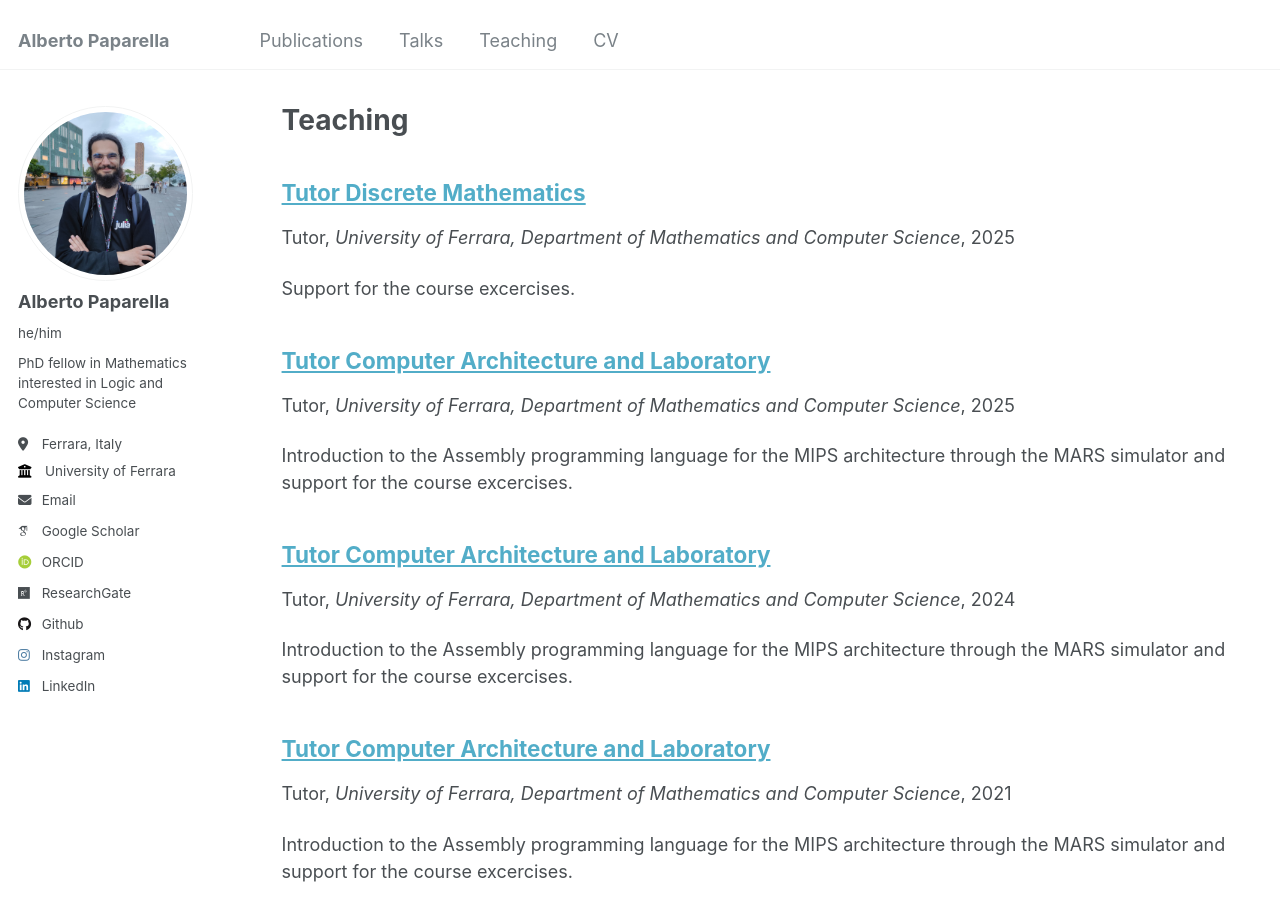
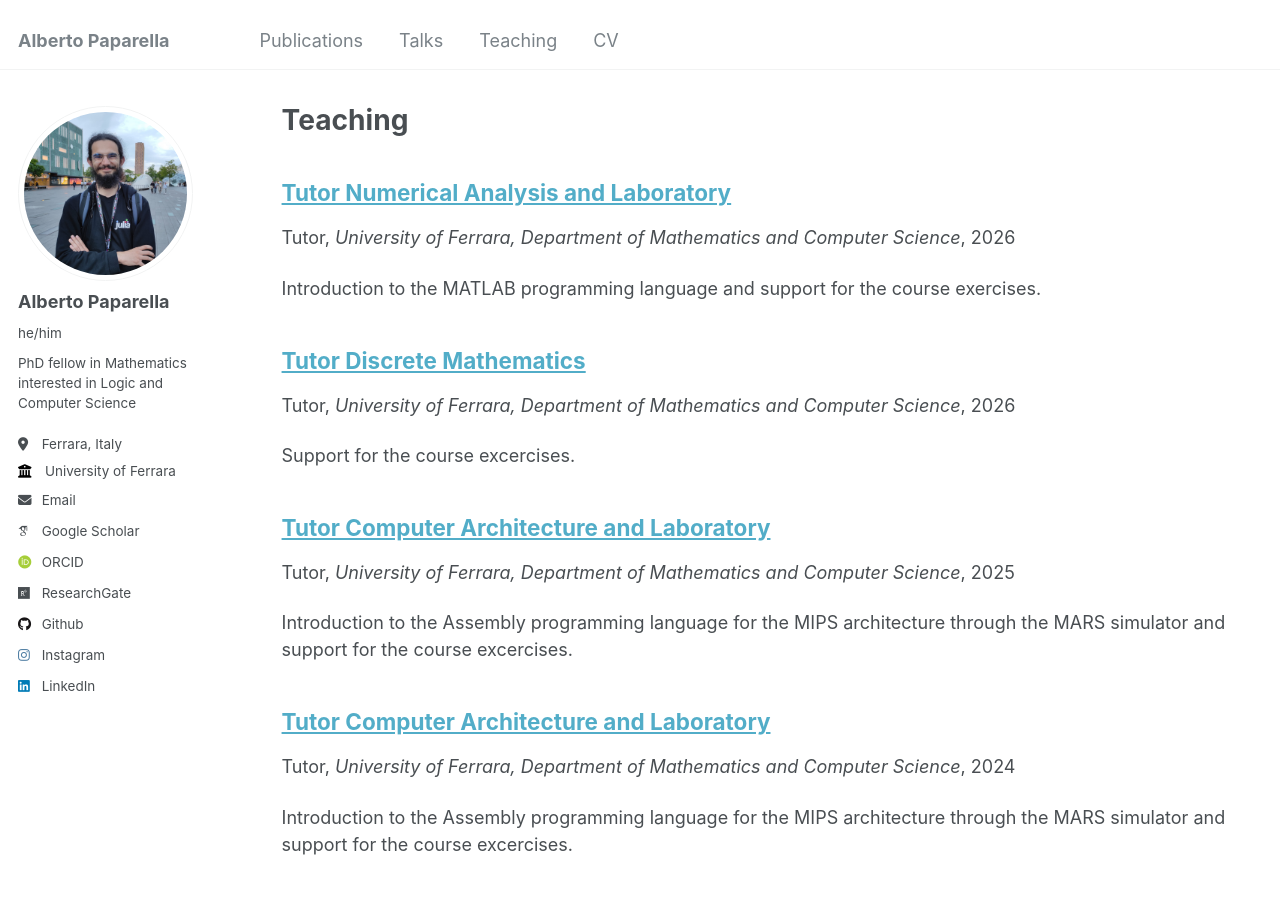
Before and after one commit to alberto-paparella/alberto-paparella.github.io, a Jekyll site: the page built from _pages/teaching.html, in a window 1280 px wide and 900 px high. Built offline with Jekyll 4.4.1, drawn with Linux system fonts in a browser that asks for light colours; some web fonts are replaced.

Commit message:
Added tutoring 2026

```diff
--- a/_teaching/2025-spring-discrete-mathematics.md
+++ b/_teaching/2026-spring-discrete-mathematics.md
@@ -2,9 +2,9 @@
 title: "Tutor Discrete Mathematics"
 collection: teaching
 type: "Tutor"
-permalink: /teaching/2021-spring-discrete-mathematics
+permalink: /teaching/2026-spring-discrete-mathematics
 venue: "University of Ferrara, Department of Mathematics and Computer Science"
-date: 2025-03-01 - 2025-06-30
+date: 2026-03-01 - 2026-06-30
 location: "Ferrara, Italy"
 ---
 
--- /dev/null
+++ b/_teaching/2026-spring-numerical-analysis-and-laboratory.md
@@ -0,0 +1,11 @@
+---
+title: "Tutor Numerical Analysis and Laboratory"
+collection: teaching
+type: "Tutor"
+permalink: /teaching/2026-spring-numerical-analysis-and-laboratory
+venue: "University of Ferrara, Department of Mathematics and Computer Science"
+date: 2026-03-01 - 2026-06-30
+location: "Ferrara, Italy"
+---
+
+Introduction to the MATLAB programming language and support for the course exercises.
```
